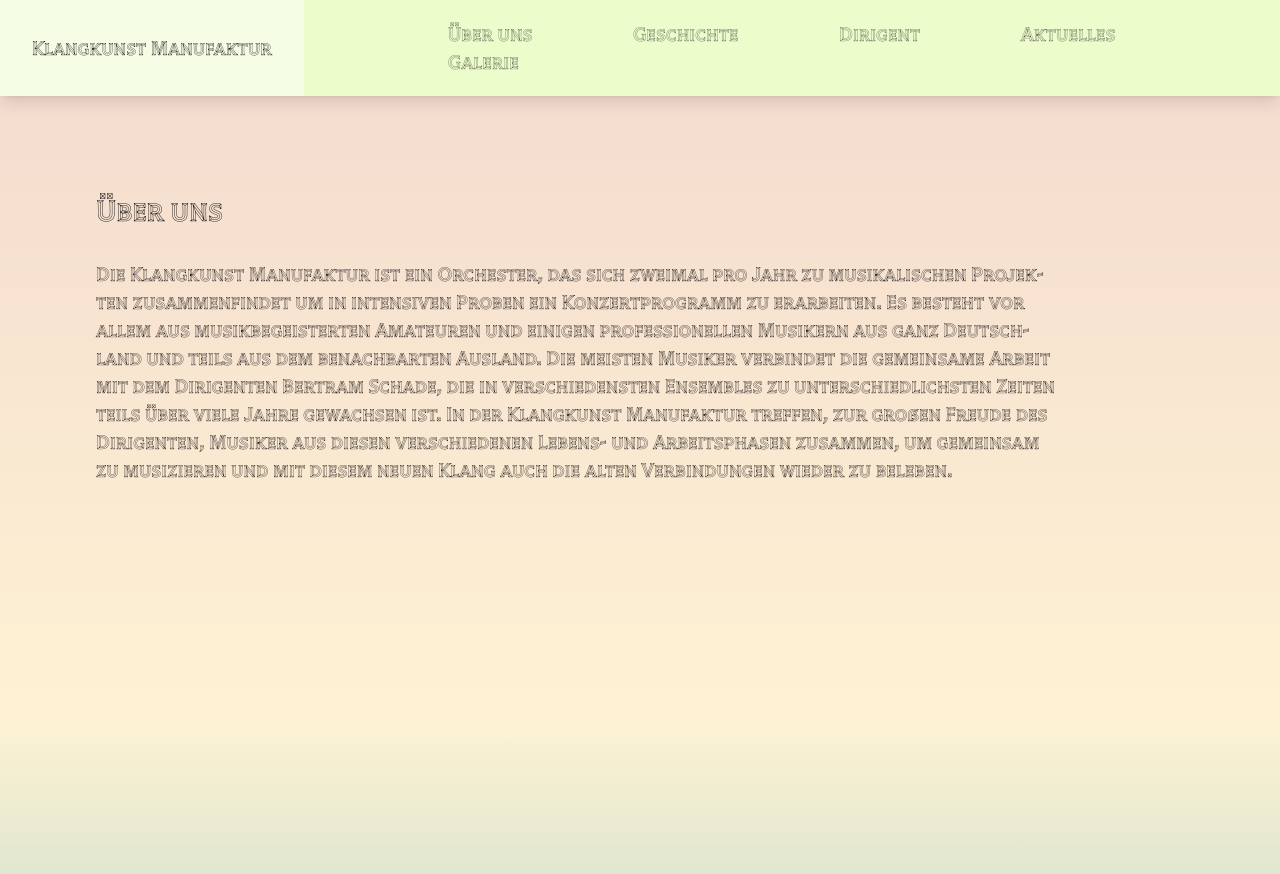
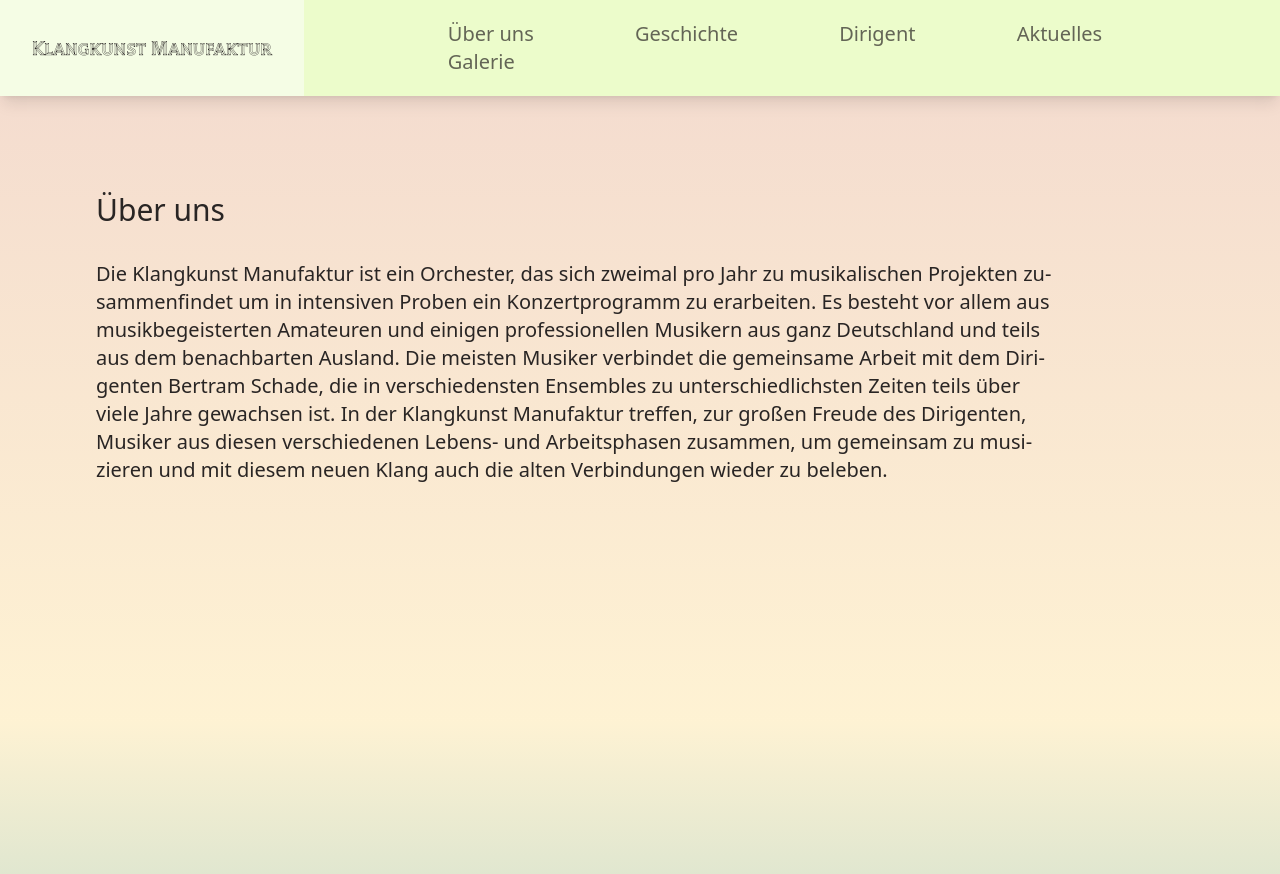
Before and after one commit to FrankWuensch/klangkunst_website_project, a Jekyll site: the page built from index.html, in a window 1280 px wide. Shown: the top 874 px of the page. Built offline with Jekyll 4.4.1, drawn with Linux system fonts in a browser that asks for light colours.

Commit message:
added fallback font

```diff
--- a/_layouts/default.html
+++ b/_layouts/default.html
@@ -9,7 +9,7 @@
   </head>
 
   <body
-    class="w-full h-full flex flex-col bg-gradient-to-b from-orange-700/20 via-20% via-amber-400/20 via-80% to-lime-700/20 base-font relative"
+    class="font-sans w-full h-full flex flex-col bg-gradient-to-b from-orange-700/20 via-20% via-amber-400/20 via-80% to-lime-700/20 relative"
   >
     <!-- only shown in mobile version -->
     <span
--- a/dist/output.css
+++ b/dist/output.css
@@ -729,6 +729,10 @@ video {
   text-align: right;
 }
 
+.font-sans {
+  font-family: ui-sans-serif, system-ui, -apple-system, BlinkMacSystemFont, "Segoe UI", Roboto, "Helvetica Neue", Arial, "Noto Sans", sans-serif, "Apple Color Emoji", "Segoe UI Emoji", "Segoe UI Symbol", "Noto Color Emoji";
+}
+
 .text-3xl {
   font-size: 1.875rem;
   line-height: 2.25rem;
```
